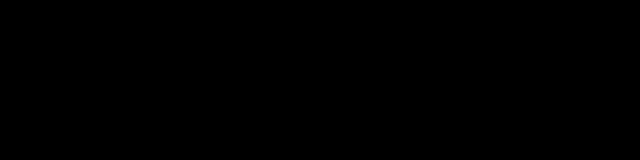
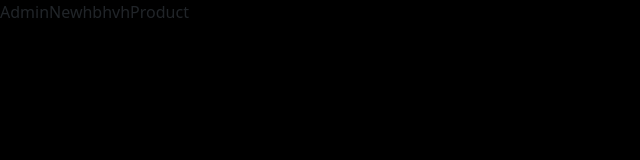
Before and after one commit to FJo88/CoolFashion, a React (Create React App) app: page /admin/new/product in a window 1280 px wide. Before the commit this address had no page. Shown: the top 160 px of the page, without its empty margins (0-640 px from the left). Built offline with nearby package versions, Linux system fonts and the light colour scheme.

Commit message:
organize pages

```diff
--- a/src/App.js
+++ b/src/App.js
@@ -1,9 +1,10 @@
 
 import { BrowserRouter as Router, Routes, Route } from 'react-router-dom';
-import AdminNewPage from './pages/AdminNewPage';
+import AdminNewPage from './pages/admin/NewCategory';
 import CategoryPage from './pages/CategoryPage';
 import ContactUsPage from './pages/ContactUsPage';
 import FirstPage from './pages/FirstPage';
+import AdminNewProduct from './pages/admin/NewProduct';
 
 function App() {
   return (
@@ -11,6 +12,7 @@ function App() {
       <Routes>
         <Route path='/' element={<FirstPage />} />
         <Route path='/admin/new' element={<AdminNewPage />} />
+        <Route path='/admin/new/product' element={<AdminNewProduct />} />
         <Route path='/category' element={<CategoryPage />} />
         <Route path='/contact-us' element={<ContactUsPage />} />
       </Routes>
--- a/src/pages/AdminNewPage.jsx
+++ b/src/pages/admin/NewCategory.jsx
@@ -1,6 +1,6 @@
 import React from 'react'
 
-const AdminNewPage = () => {
+const NewCategory = () => {
   return (
     <div>AdminPage
 
@@ -9,4 +9,4 @@ const AdminNewPage = () => {
   )
 }
 
-export default AdminNewPage
+export default NewCategory
--- /dev/null
+++ b/src/pages/admin/NewProduct.jsx
@@ -0,0 +1,9 @@
+import React from 'react'
+
+const NewProduct = () => {
+  return (
+    <div>AdminNewhbhvhProduct</div>
+  )
+}
+
+export default NewProduct
```
